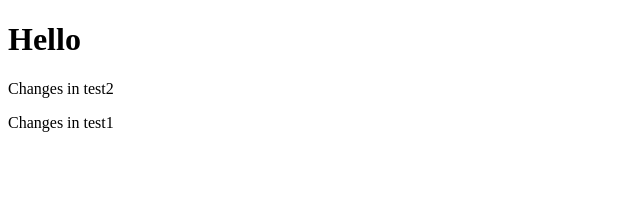
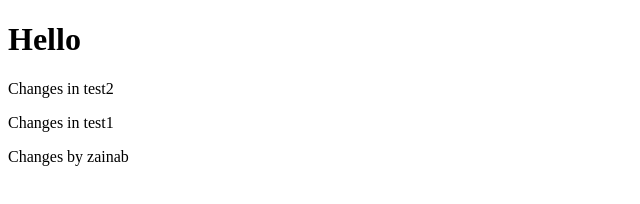
Before and after one commit to zainabraja19/crud-miniproject, a website: page index.html in a window 1280 px wide. Shown: the whole page, without its empty margins (0-640 px from the left). Drawn offline with Linux system fonts and the light colour scheme.

Commit message:
update index.html (Zainab)

```diff
--- a/index.html
+++ b/index.html
@@ -9,5 +9,6 @@
     <h1>Hello</h1>
     <p>Changes in test2</p>
     <p>Changes in test1</p>
+    <p>Changes by zainab</p>
   </body>
 </html>
```
